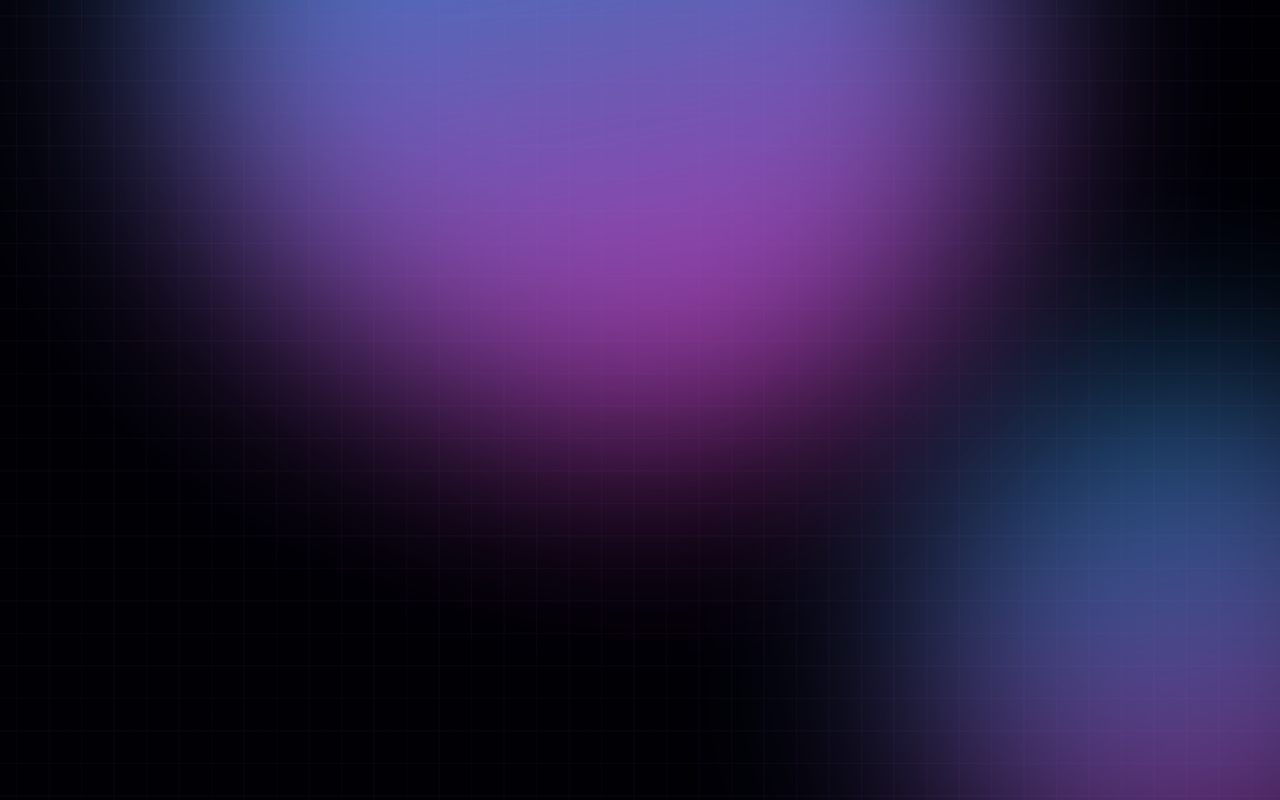
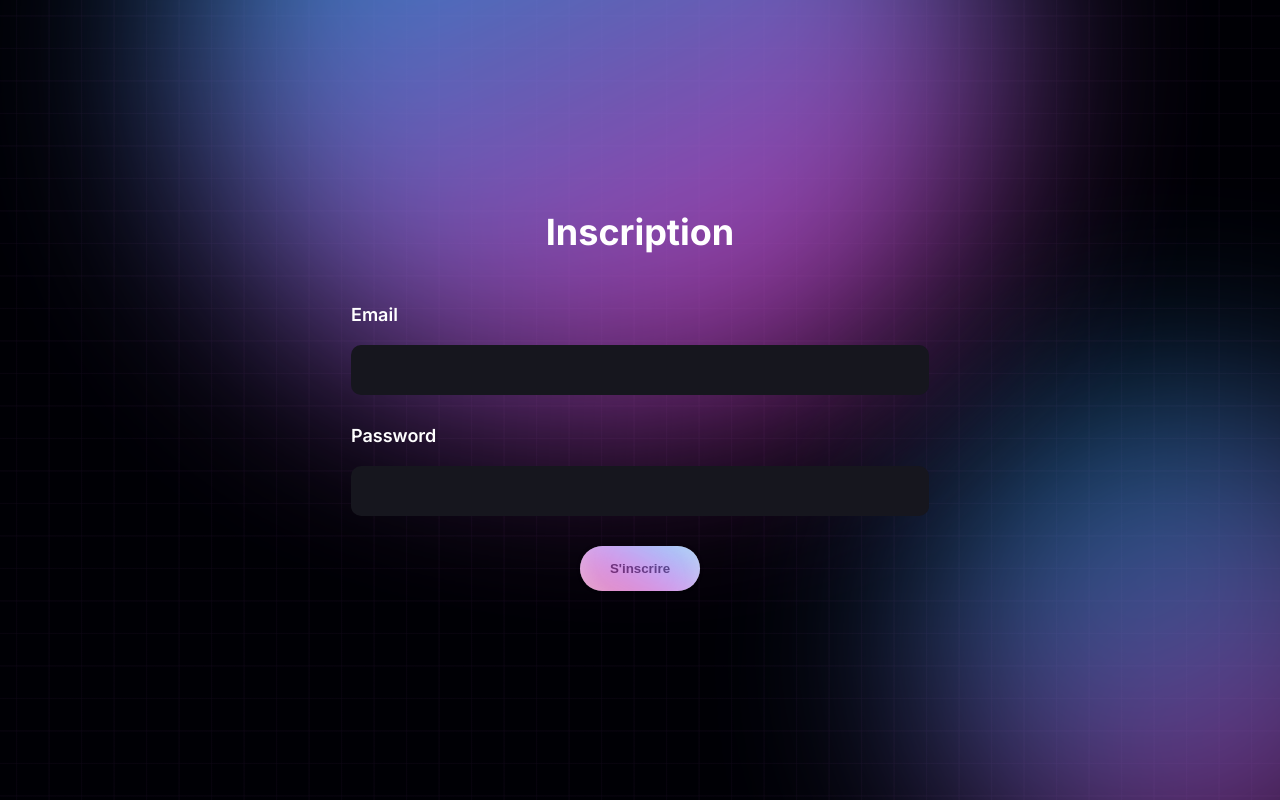
Before and after one commit to BetaPeche/sport-app, a React (Vite) app in the folder frontend/: page /signup in a window 1280 px wide. Before the commit this address had no page. Built offline with nearby package versions, Linux system fonts and the light colour scheme.

Commit message:
Replace 'register' routes by 'signup'

```diff
--- a/frontend/src/App.tsx
+++ b/frontend/src/App.tsx
@@ -16,7 +16,7 @@
                 case '/':
                     root.className = 'columns-1'
                     break
-                case '/register':
+                case '/signup':
                     root.className = 'columns-1'
                     break
                 default:
@@ -38,7 +38,7 @@
                 <Route path="/dashboard" element={<Dashboard />} />
                 <Route path="/settings" element={<Settings />} />
                 <Route path="/profil" element={<Profil />} />
-                <Route path="/register" element={<Register />} />
+                <Route path="/signup" element={<Register />} />
                 {/* Autres routes ici */}
             </Routes>
         </BrowserRouter>
```
